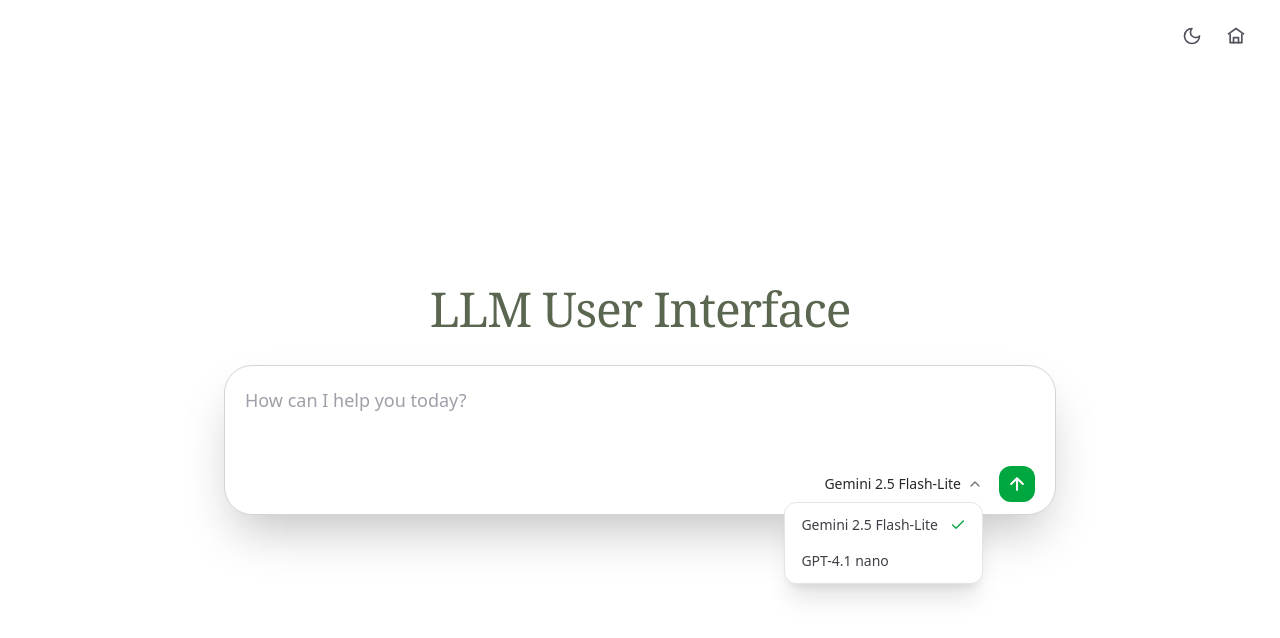
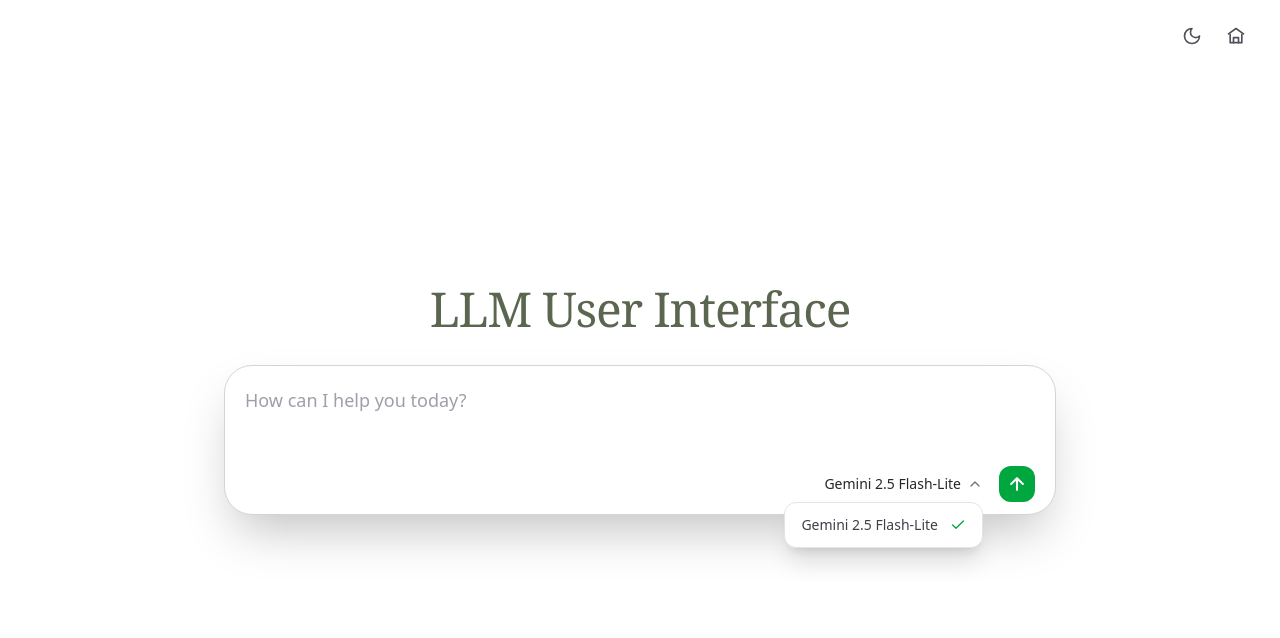
Before and after one commit to obj809/llm-user-interface, a Next.js app: page / in a window 1280 px wide. Both pictures are taken after a click on the button "Gemini 2.5 Flash-Lite". Shown: the top 638 px of the page. Built offline with nearby package versions, Linux system fonts and the light colour scheme.

Commit message:
temporarily removes chatgpt nano model

```diff
--- a/app/api/chat/route.ts
+++ b/app/api/chat/route.ts
@@ -35,6 +35,12 @@ export async function POST(request: Request) {
   if (!model) {
     return Response.json(
       { error: `Unknown model: ${body.model}` },
+      { status: 400 },
+    );
+  }
+  if (model.disabled) {
+    return Response.json(
+      { error: `Model is currently unavailable: ${model.id}` },
       { status: 400 },
     );
   }
--- a/app/components/ModelSelector.tsx
+++ b/app/components/ModelSelector.tsx
@@ -1,7 +1,12 @@
 "use client";
 
 import { useEffect, useRef, useState } from "react";
-import { DEFAULT_MODEL_ID, MODELS, type ModelId } from "../models";
+import {
+  AVAILABLE_MODELS,
+  DEFAULT_MODEL_ID,
+  MODELS,
+  type ModelId,
+} from "../models";
 
 type ModelSelectorProps = {
   value?: ModelId;
@@ -69,7 +74,7 @@ export default function ModelSelector({
             dropUp ? "bottom-full mb-2" : "top-full mt-2"
           }`}
         >
-          {MODELS.map((model) => (
+          {AVAILABLE_MODELS.map((model) => (
             <li key={model.id}>
               <button
                 type="button"
--- a/app/models.ts
+++ b/app/models.ts
@@ -7,6 +7,9 @@ export type ModelInfo = {
   id: ModelId;
   label: string;
   provider: "google" | "openai";
+  // Temporarily hide a model from the picker and reject it at the API.
+  // Flip back to `false`/remove to re-enable.
+  disabled?: boolean;
 };
 
 export const MODELS: readonly ModelInfo[] = [
@@ -19,8 +22,14 @@ export const MODELS: readonly ModelInfo[] = [
     id: "gpt-4.1-nano",
     label: "GPT-4.1 nano",
     provider: "openai",
+    disabled: true,
   },
 ];
+
+// Models the client should offer for selection (excludes disabled ones).
+export const AVAILABLE_MODELS: readonly ModelInfo[] = MODELS.filter(
+  (m) => !m.disabled,
+);
 
 export const DEFAULT_MODEL_ID: ModelId = "gemini-2.5-flash-lite";
 
```
